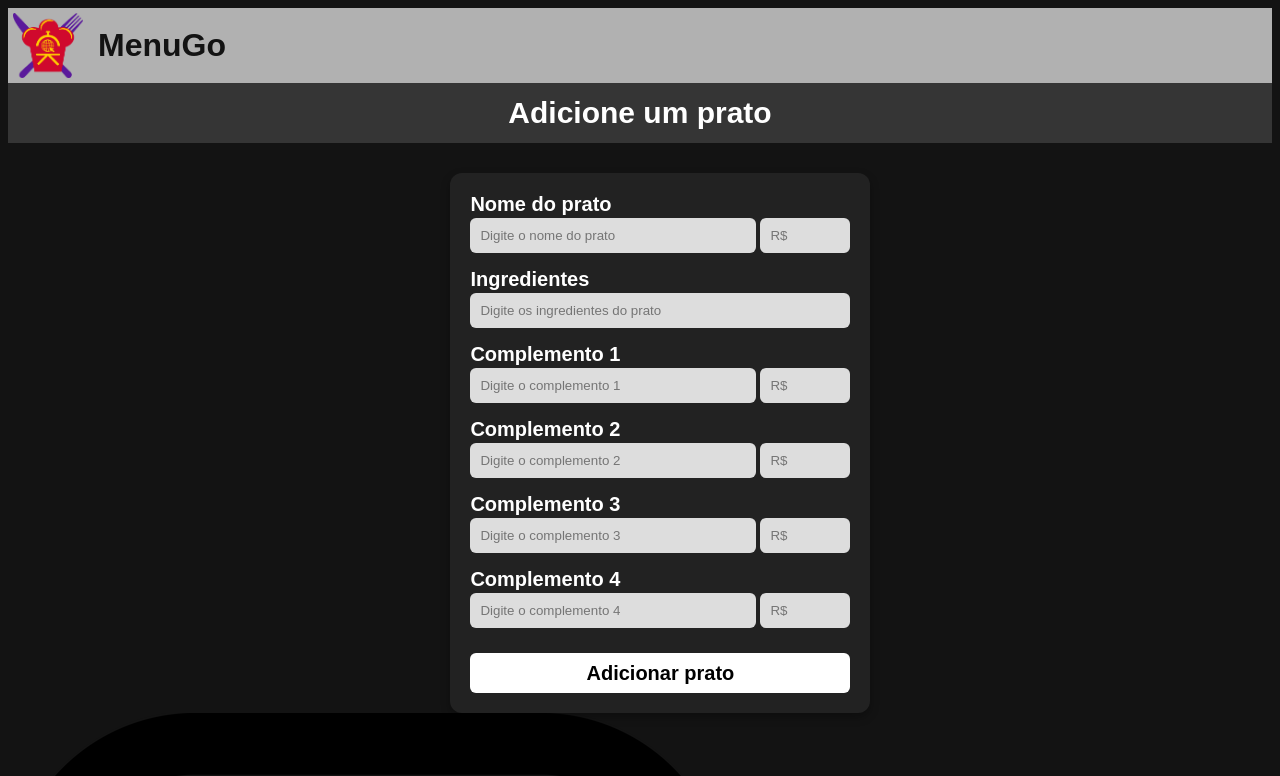
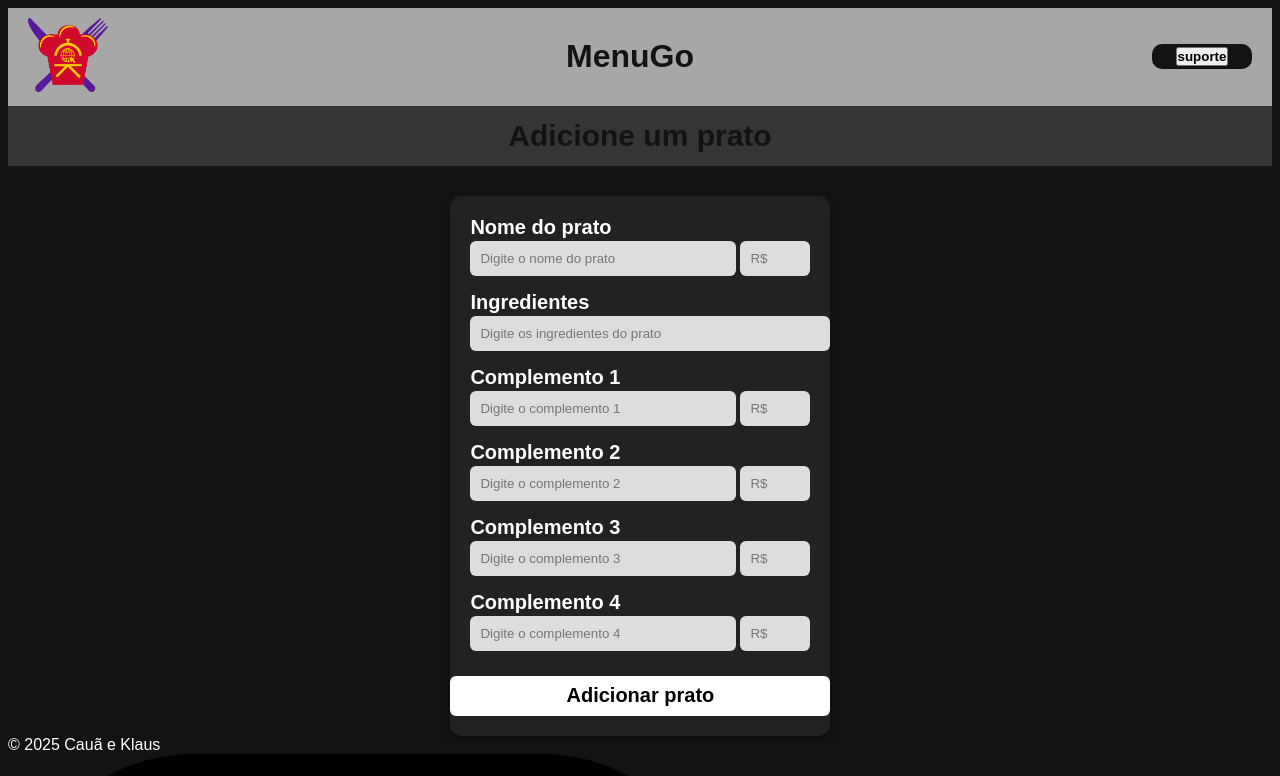
Before and after one commit to cauabrenno/MenuGo, a plain HTML site: page Admin.html in a window 1280 px wide. Shown: the top 776 px of the page. Drawn offline with Linux system fonts and the light colour scheme.

Commit message:
ajeitando css admin

```diff
--- a/Admin.html
+++ b/Admin.html
@@ -7,12 +7,21 @@
     <link rel="stylesheet" href="css/admin.css">
 </head>
 <body>
-    <header class="cabecalho">
+    <header>
+
+        <figure class="logo">
             <img src="imgs/logo cardápio.png" alt="logo do cardápio">
-        <h1>MenuGo</h1>
+        </figure>
+
+        <h1 class="MenuGo">
+            MenuGo
+        </h1>
+
+        <div class="suporte">
             <button>
                 <h4>suporte</h4>
             </button>
+        </div>
     </header>
 
     <section class="adicionar-prato">
@@ -73,11 +82,20 @@
     </main>
 
     <footer class="rodapé">
-        <a href="links">
+
+        <footer>&copy; 2025 Cauã e Klaus</footer>
+
+        <div class="redes">
+            <nav>
+                <a href="#">
                     <img src="imgs/72-723063_resultado-de-imagem-para-logo-do-instagram-vetor.png" alt="insta">
+                </a>
+                <a href="#">
                     <img src="imgs/whatsapp-black-icon.png" alt="whats">
                 </a>
                     <img src="imgs/logo cardápio.png" alt="logo">
+            </nav>
+        </div>
     </footer>
 </body>
 </html>
--- a/css/admin.css
+++ b/css/admin.css
@@ -3,30 +3,33 @@ body{
     color: white;
     font-family: Arial, Helvetica, sans-serif;
 
-}
-.cabecalho {
-    font-family: Arial, Helvetica, sans-serif;
-    display: flex;
-    background-color: #b1b1b1;
-    padding: 5px;
-    text-align: left;
+* {
+  margin: 0;
+  padding: 0;
+  box-sizing: border-box;
 }
 
-.cabecalho img {
-    align-self: center;
-    width: 70px;
-    height: 65px;
-    margin-right: 5px;
+}
+header {
+    background-color: #a7a7a7;
+  display: flex;                 /* coloca tudo em linha */
+  justify-content: space-between; /* espaço entre os itens */
+  align-items: center;           /* centraliza na vertical */
+  padding: 10px 20px;
 }
 
-.cabecalho h1 {
+header .logo img {
+    width: 80px;
+  height: auto;
+
+}
+
+ h1 {
     background: 10px;
     color: rgb(19, 19, 19);
-    align-self: center;
-    margin: 10px;
 }
 
-.cabecalho button {
+.suporte {
 
     font-family: Arial, Helvetica, sans-serif;
     display: flex;
@@ -40,7 +43,6 @@ body{
     border: none;
     border-radius: 10px;
     cursor: pointer;
-    margin-left: 1100px;
 }
 
 .adicionar-prato {
@@ -51,8 +53,8 @@ body{
     justify-content: center;
     height: 60px;
     width: 100%;
+}
 
-}
 .inserir {
     margin-left: 35%;
     margin-top: 30px;
```
Lines whose indentation alone changed are shown as unchanged.
